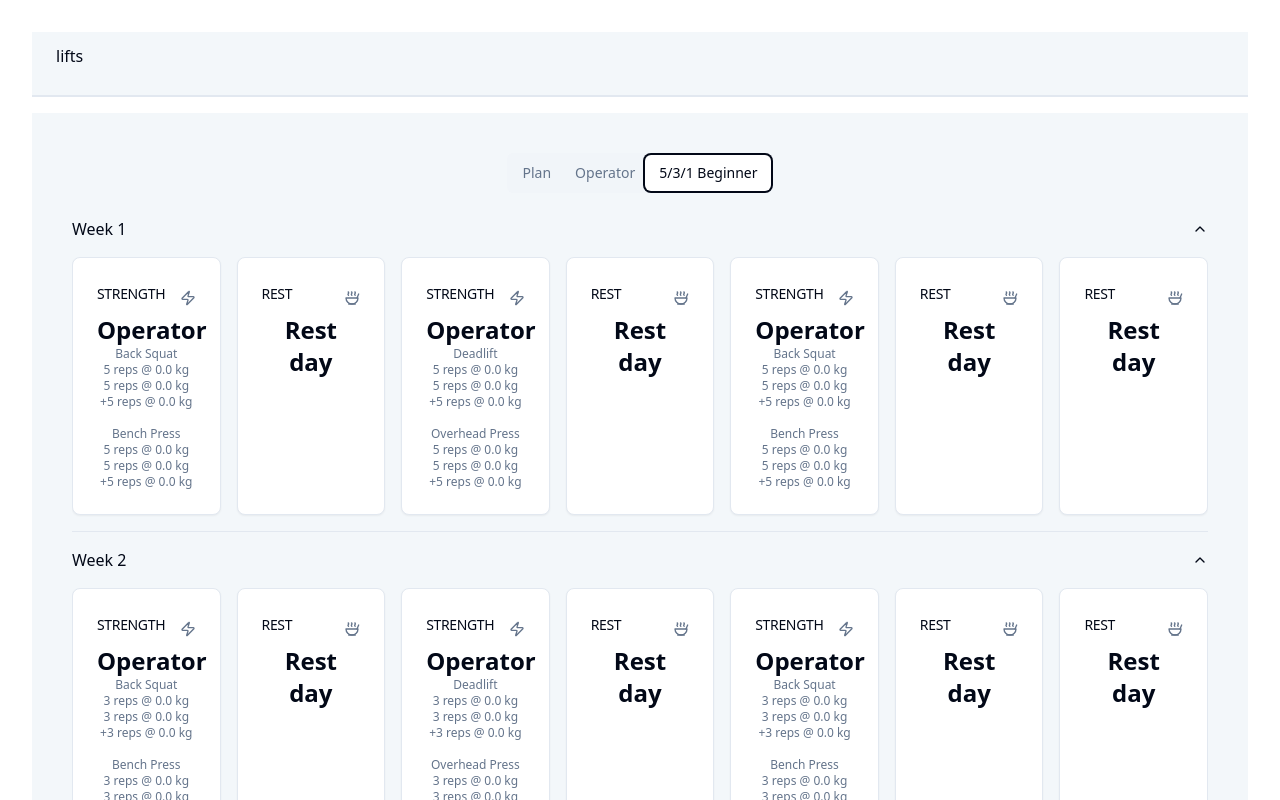
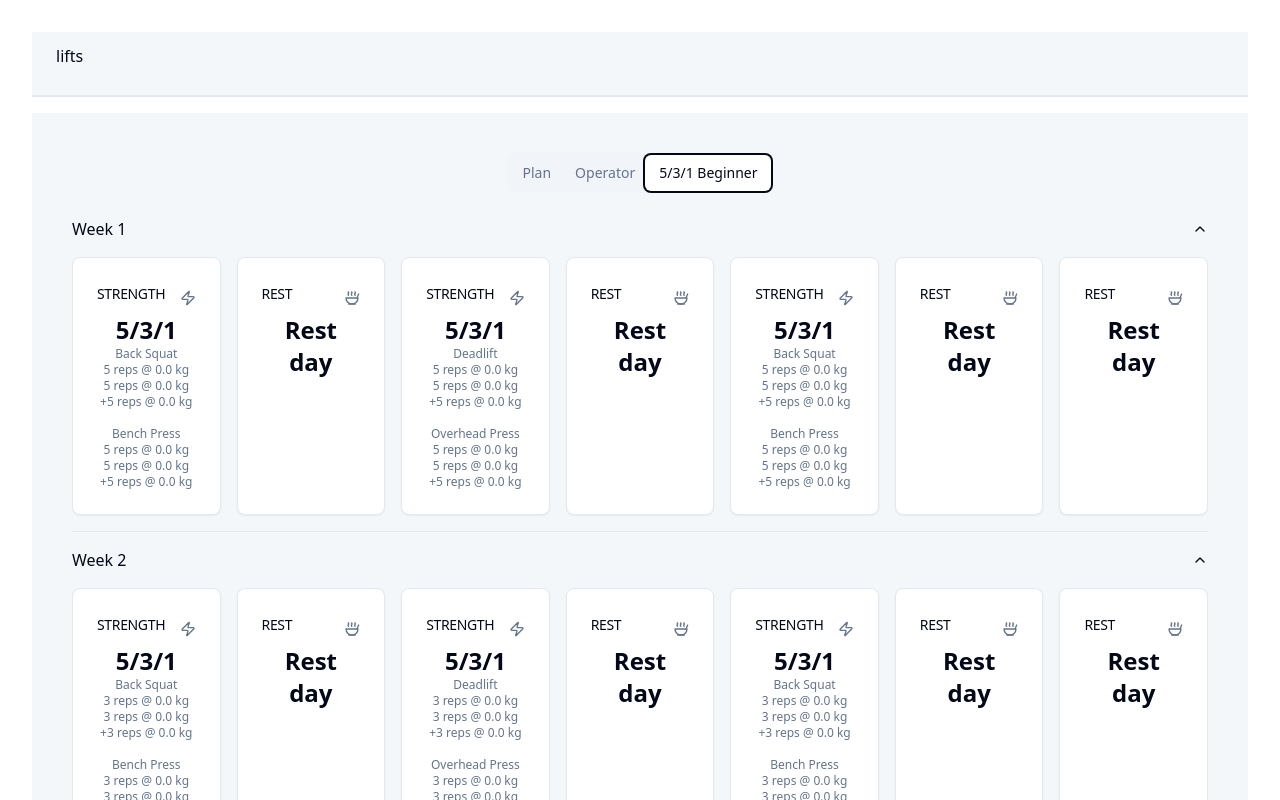
Before and after one commit to vrnvu/lifts, a React (Vite) app: page / in a window 1280 px wide. Both pictures are taken after a click on the tab "5/3/1 Beginner". Shown: the top 800 px of the page. Built offline with nearby package versions, Linux system fonts and the light colour scheme.

Commit message:
5/3/1 with 3 weeks of cycle

```diff
--- a/src/components/StrengthFlexDayCard.tsx
+++ b/src/components/StrengthFlexDayCard.tsx
@@ -24,7 +24,7 @@ export default function StrengthFlexDayCard({ exercises }: StrengthFlexDayCardPr
         <Zap className="h-4 w-4 text-muted-foreground" />
       </CardHeader>
       <CardContent>
-        <div className="text-2xl font-bold">Operator</div>
+        <div className="text-2xl font-bold">5/3/1</div>
         <div className="space-y-4 text-xs text-muted-foreground">
           {exercises.map((exercise, index) => (
             <div key={index}>
```
